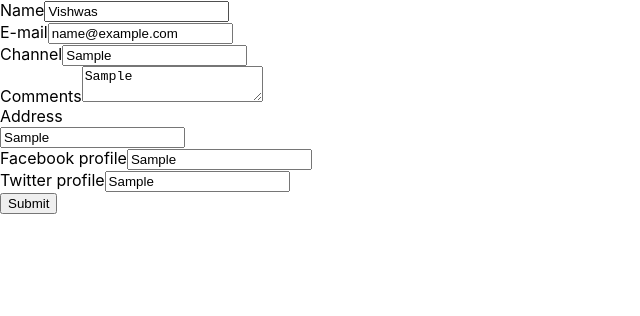
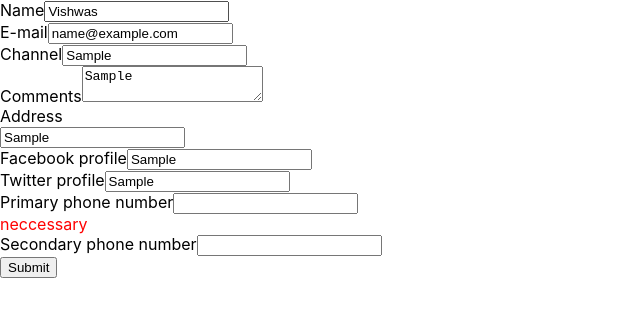
Before and after one commit to sujoy99/react-formik, a React (Create React App) app: page / in a window 1280 px wide. Both pictures are taken after typing "name@example.com", "Sample", "Sample", "Sample", "Sample", "Sample" into the empty fields and a click on the button "Submit". Shown: the top 316 px of the page, without its empty margins (0-640 px from the left). Built offline with nearby package versions, Linux system fonts and the light colour scheme.

Commit message:
arrays with validation

```diff
--- a/src/components/YoutubeForm.js
+++ b/src/components/YoutubeForm.js
@@ -13,6 +13,7 @@
 		facebook: '',
 		twitter: ''
 	},
+	phoneNumbers: ['', ''],
 }
 
 const onSubmit = values => {
@@ -25,8 +26,17 @@
 		.email('Invalid email format')
 		.required('Required'),
 	channel: Yup.string().required('Required'),
-	address: Yup.string().required('Required')
+	address: Yup.string().required('Required'),
+	// phoneNumbers: Yup.string().required('neccessary')
 })
+
+const validatePrimaryPh = value => {
+	let error
+	if (!value) {
+	  error = 'Required'
+	}
+	return error
+  }
 
 const YoutubeForm = () => {
 
@@ -82,6 +92,7 @@
 					<ErrorMessage name='comments' />
 				</div>
 
+				{/* render property pattern starts  */}
 				<div className='form-control'>
 					<label htmlFor='address'>Address</label>
 					<Field name='address'>
@@ -99,7 +110,9 @@
 						}}
 					</Field>
 				</div>
+				{/* render property pattern ends  */}
 
+				{/* nested object starts  */}
 				<div className='form-control'>
 					<label htmlFor='facebook'>Facebook profile</label>
 					<Field type='text' id='facebook' name='social.facebook' />
@@ -109,6 +122,22 @@
 					<label htmlFor='twitter'>Twitter profile</label>
 					<Field type='text' id='twitter' name='social.twitter' />
 				</div>
+				{/* nested object ends  */}
+
+				{/* array starts  */}
+				<div className='form-control'>
+					<label htmlFor='primaryPh'>Primary phone number</label>
+					<Field type='text' id='primaryPh' name='phoneNumbers[0]' validate={validatePrimaryPh}/>
+					<ErrorMessage name='phoneNumbers[0]'>
+						{error => <div style={{ color: 'red' }}>neccessary</div>}
+					</ErrorMessage>
+				</div>
+
+				<div className='form-control'>
+					<label htmlFor='secondaryPh'>Secondary phone number</label>
+					<Field type='text' id='secondaryPh' name='phoneNumbers[1]' />
+				</div>
+				{/* array ends  */}
 
 				<button type='submit'>Submit</button>
 			</Form>
```
